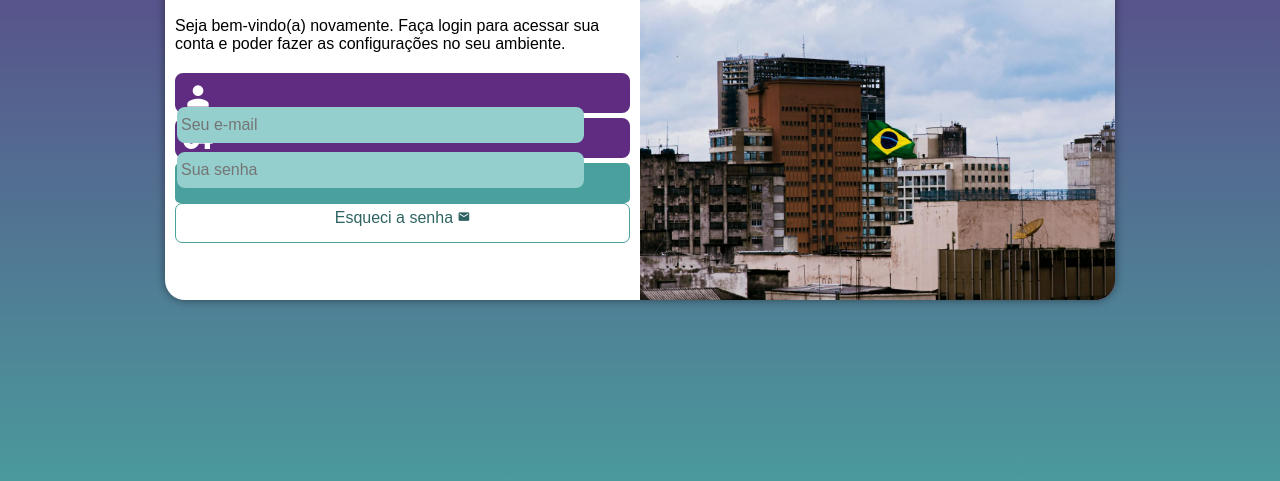
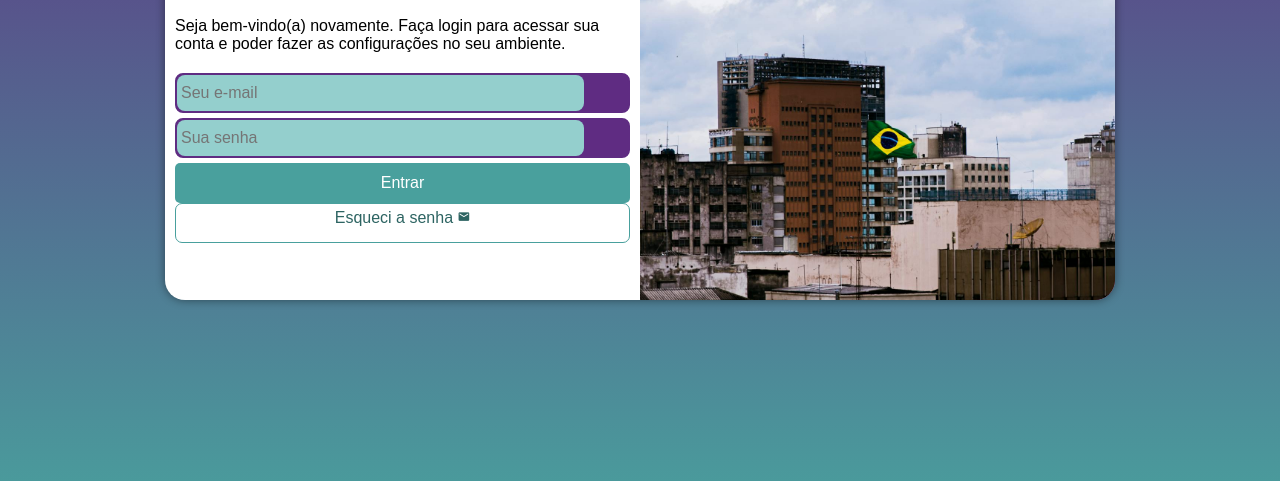
Before and after one commit to Patyrod/projeto-login, a plain HTML site: page index.html in a window 1280 px wide. Shown: the part 275-756 px from the top of the page. Drawn offline with Linux system fonts and the light colour scheme.

Commit message:
melhorando o front

```diff
--- a/estilos/style.css
+++ b/estilos/style.css
@@ -88,7 +88,7 @@ div.campo > input {
     border: 0px;
     border-radius: 8px;
     padding: 4px;
-    transform: translateY(-10px);
+    transform: translateY(-42px);
 }
 
 div.campo > input:focus-within {
```
